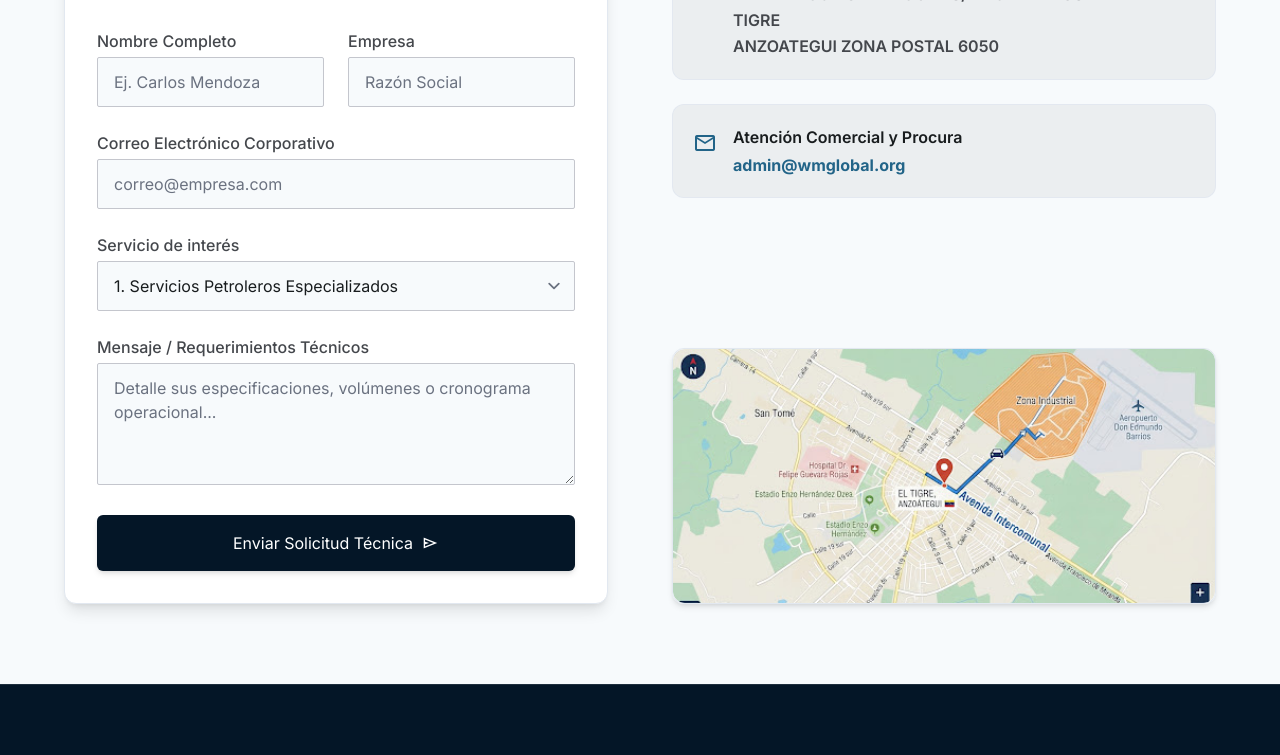
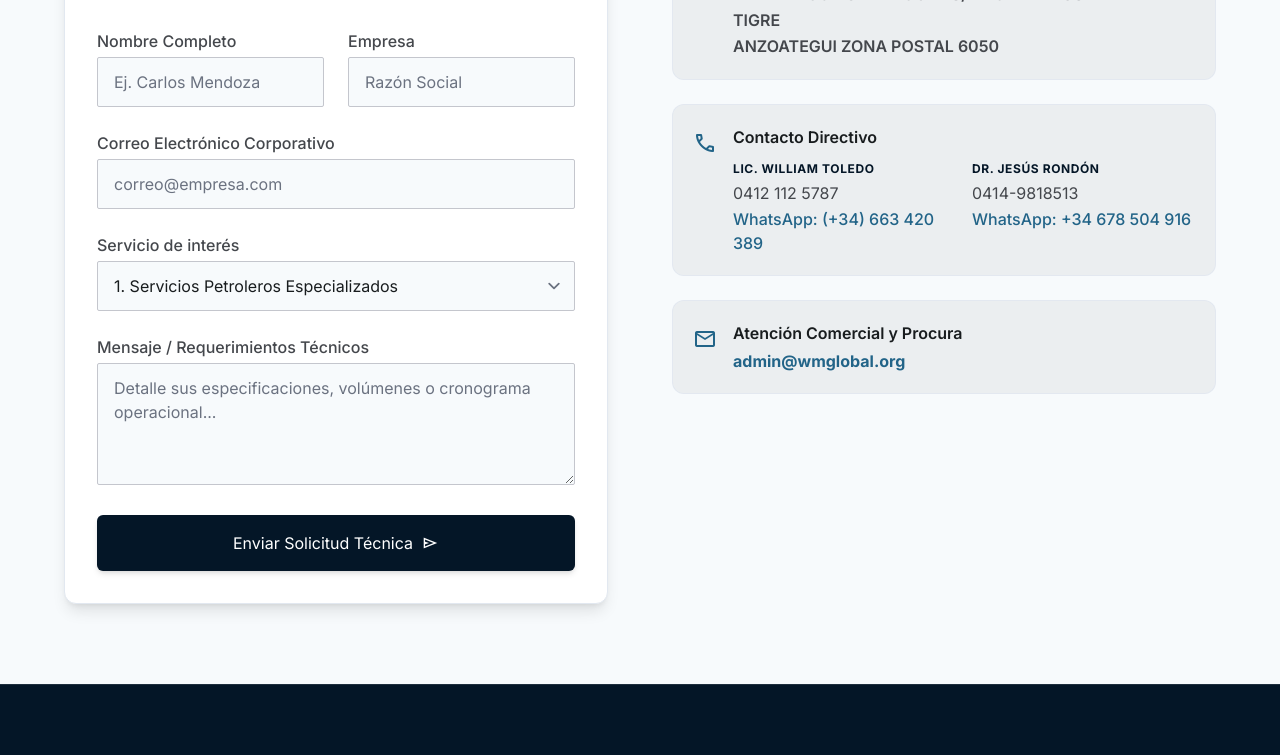
Before and after one commit to wetoledon-lab/wmglobal2, an Astro site: page / in a window 1280 px wide. Shown: the part 4065-4820 px from the top of the page. Built offline with nearby package versions, Linux system fonts and the light colour scheme; Astro itself is replaced by a stand-in of ours.

Commit message:
Update Contact.astro

```diff
--- a/src/components/Contact.astro
+++ b/src/components/Contact.astro
@@ -109,6 +109,48 @@ const serviceOptions = [
               </div>
             </div>
 
+           <div class="flex items-start gap-4 p-5 bg-surface-container rounded-xl border border-border-technical/80">
+              <span class="material-symbols-outlined text-secondary text-2xl shrink-0 mt-0.5">call</span>
+              <div class="w-full">
+                <h4 class="font-button text-on-surface font-semibold mb-3">Contacto Directivo</h4>
+                <div class="grid grid-cols-1 sm:grid-cols-2 gap-4">
+                  <div>
+                    <p class="font-button text-xs font-bold uppercase tracking-wider text-primary">Lic. William Toledo</p>
+                    <p class="font-body-sm text-on-surface-variant mt-1">
+                      <a href="tel:+584121125787" class="hover:text-secondary transition-colors">0412 112 5787</a>
+                    </p>
+                    <p class="font-body-sm text-on-surface-variant mt-0.5">
+                      <a
+                        href="https://wa.me/34663420389"
+                        target="_blank"
+                        rel="noopener noreferrer"
+                        class="font-medium text-secondary hover:underline transition-colors"
+                      >
+                        WhatsApp: (+34) 663 420 389
+                      </a>
+                    </p>
+                  </div>
+
+                  <div>
+                    <p class="font-button text-xs font-bold uppercase tracking-wider text-primary">Dr. Jesús Rondón</p>
+                    <p class="font-body-sm text-on-surface-variant mt-1">
+                      <a href="tel:+584149818513" class="hover:text-secondary transition-colors">0414-9818513</a>
+                    </p>
+                    <p class="font-body-sm text-on-surface-variant mt-0.5">
+                      <a
+                        href="https://wa.me/34678504916"
+                        target="_blank"
+                        rel="noopener noreferrer"
+                        class="font-medium text-secondary hover:underline transition-colors"
+                      >
+                        WhatsApp: +34 678 504 916
+                      </a>
+                    </p>
+                  </div>
+                </div>
+              </div>
+            </div>
+
             <div class="flex items-start gap-4 p-5 bg-surface-container rounded-xl border border-border-technical/80">
               <span class="material-symbols-outlined text-secondary text-2xl shrink-0 mt-0.5">mail</span>
               <div>
@@ -123,18 +165,3 @@ const serviceOptions = [
                 </p>
               </div>
             </div>
-          </div>
-        </div>
-
-        <div class="w-full h-64 rounded-xl overflow-hidden shadow-md border border-border-technical">
-          <div
-            class="w-full h-full bg-cover bg-center rounded-xl"
-            style="background-image: url('/images/location-map.jpg');"
-            role="img"
-            aria-label="Mapa de ubicación en El Tigre, Anzoátegui, Venezuela"
-          ></div>
-        </div>
-      </div>
-    </div>
-  </div>
-</section>
```
